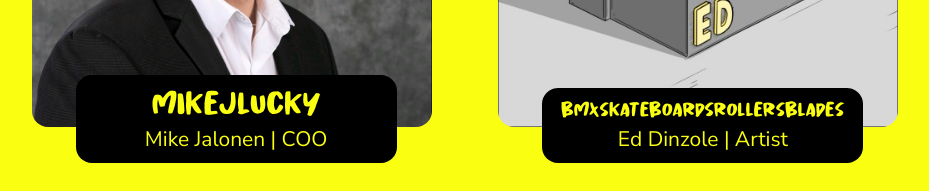
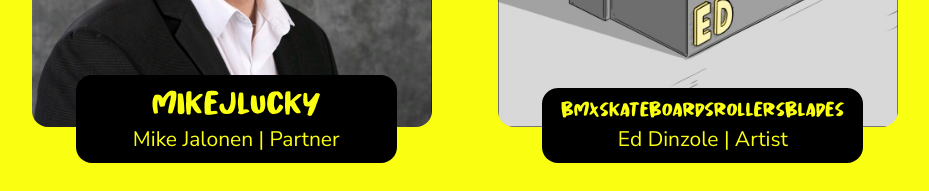
Before and after one commit to Blockchain-Miners/smart-contract, a React (Create React App) app: page / in a window 1280 px wide. Shown: the part 10580-10771 px from the top of the page, without its empty margins (175-1104 px from the left). Built offline with nearby package versions, Linux system fonts and the light colour scheme.

Commit message:
Changed Jalonen Title to Partner

```diff
--- a/src/components/pages/Home.js
+++ b/src/components/pages/Home.js
@@ -442,7 +442,7 @@ export default function Home() {
                 <img src={mike} alt='Mike Jalonen' />
                 <figcaption>
                   <h3>mikejlucky</h3>
-                  <p>Mike Jalonen | COO</p>
+                  <p>Mike Jalonen | Partner</p>
                 </figcaption>
               </figure>
               <figure>
```
